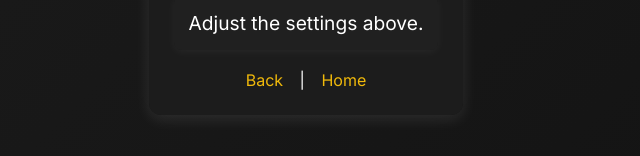
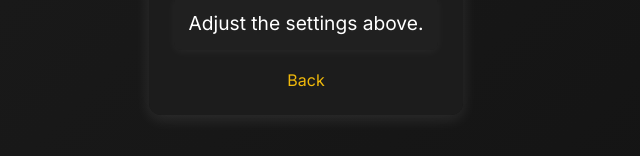
Before and after one commit to so-hl/audible_edge, a plain HTML site: page frontend/templates/settings.html in a window 1280 px wide. Shown: the part 550-706 px from the top of the page, without its empty margins (334-974 px from the left). Drawn offline with Linux system fonts and the light colour scheme; files that its build step writes are made by us from their sources.

Commit message:
added settings

```diff
--- a/frontend/templates/settings.html
+++ b/frontend/templates/settings.html
@@ -90,7 +90,7 @@
     <div id="status" aria-live="polite">Adjust the settings above.</div>
 
     <nav>
-      <a href="index.html">Back</a> | <a href="home.html">Home</a>
+      <a href="index.html">Back</a>
     </nav>
   </div>
 
```
